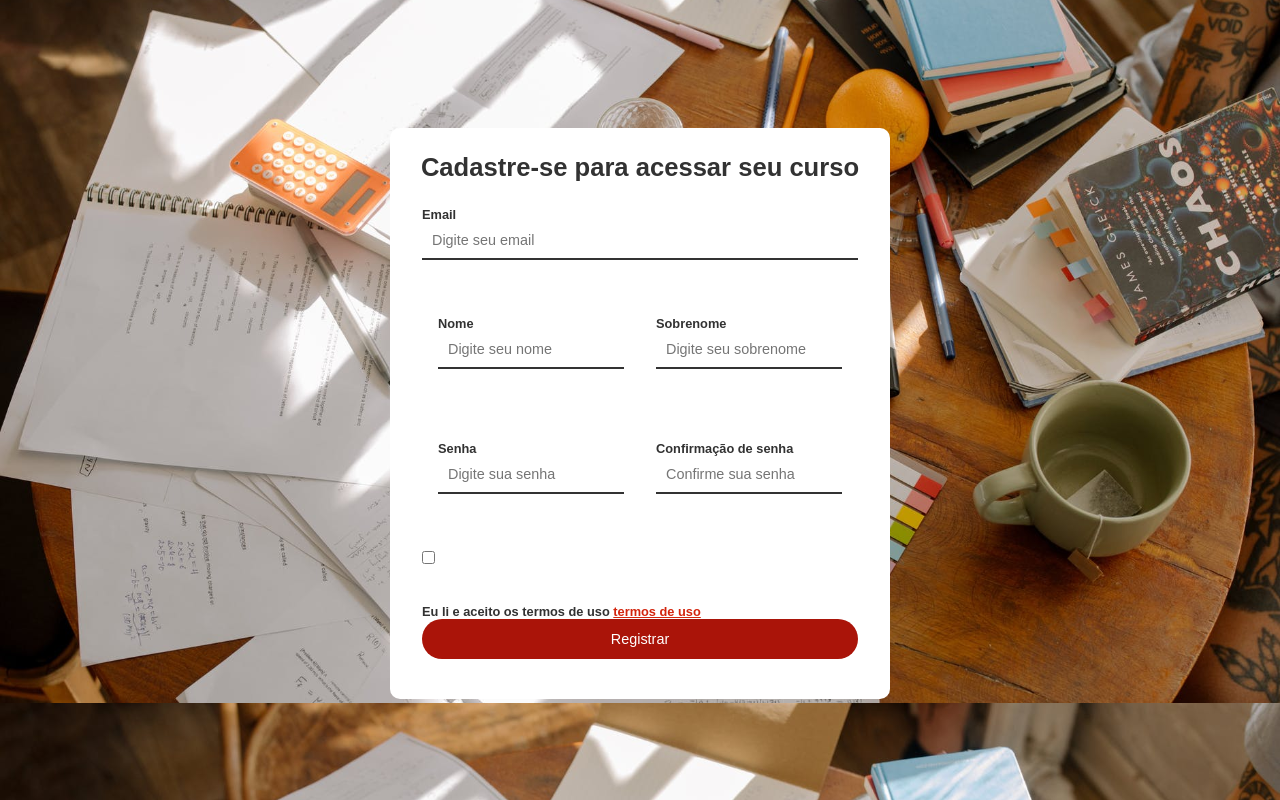
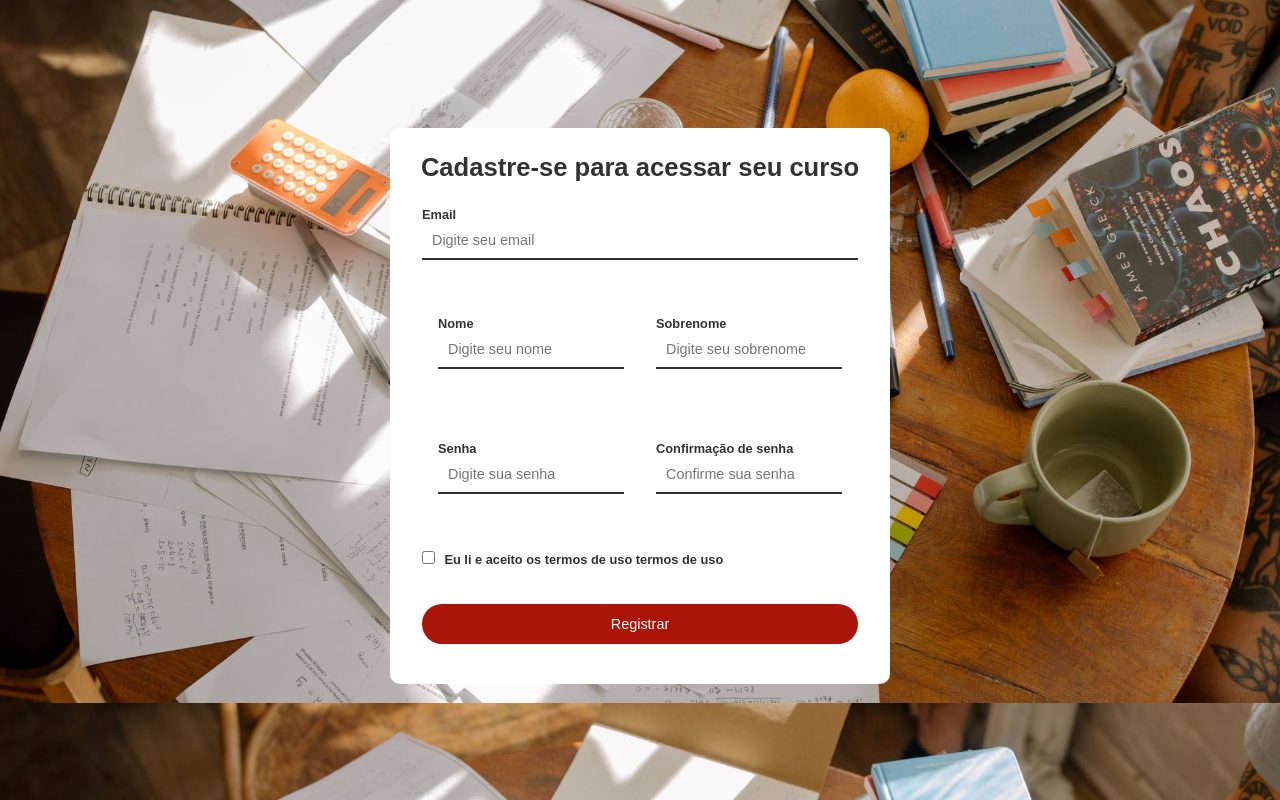
Before and after one commit to SrtaPoe/tela-cadastro, a plain HTML site: page index.html in a window 1280 px wide. Drawn offline with Linux system fonts and the light colour scheme.

Commit message:
ajustando detalhe no box Termos de uso

```diff
--- a/css/estilo.css
+++ b/css/estilo.css
@@ -105,7 +105,7 @@ input[type="submit"] {
     margin-right: 5px;
 }
 
-#agreement, agreement-label {
+#agreement, #agreement-label{
     display: inline-block;
     width: auto;
 }
--- a/index.html
+++ b/index.html
@@ -49,8 +49,8 @@
 
       <div class="full-box">
         <input type="checkbox" name="agreement" id="agreement">
-        <label for="agreement" id="agreement-label">Eu li e aceito os termos de uso <a href="#">termos de
-            uso</a></label>
+        <label for="agreement" id="agreement-label">Eu li e aceito os termos de uso <ahref="#">termos de
+            uso</a href=></label>
       </div>
       <div class="full-box">
         <input id="btn-submit" type="submit" value="Registrar">
```
